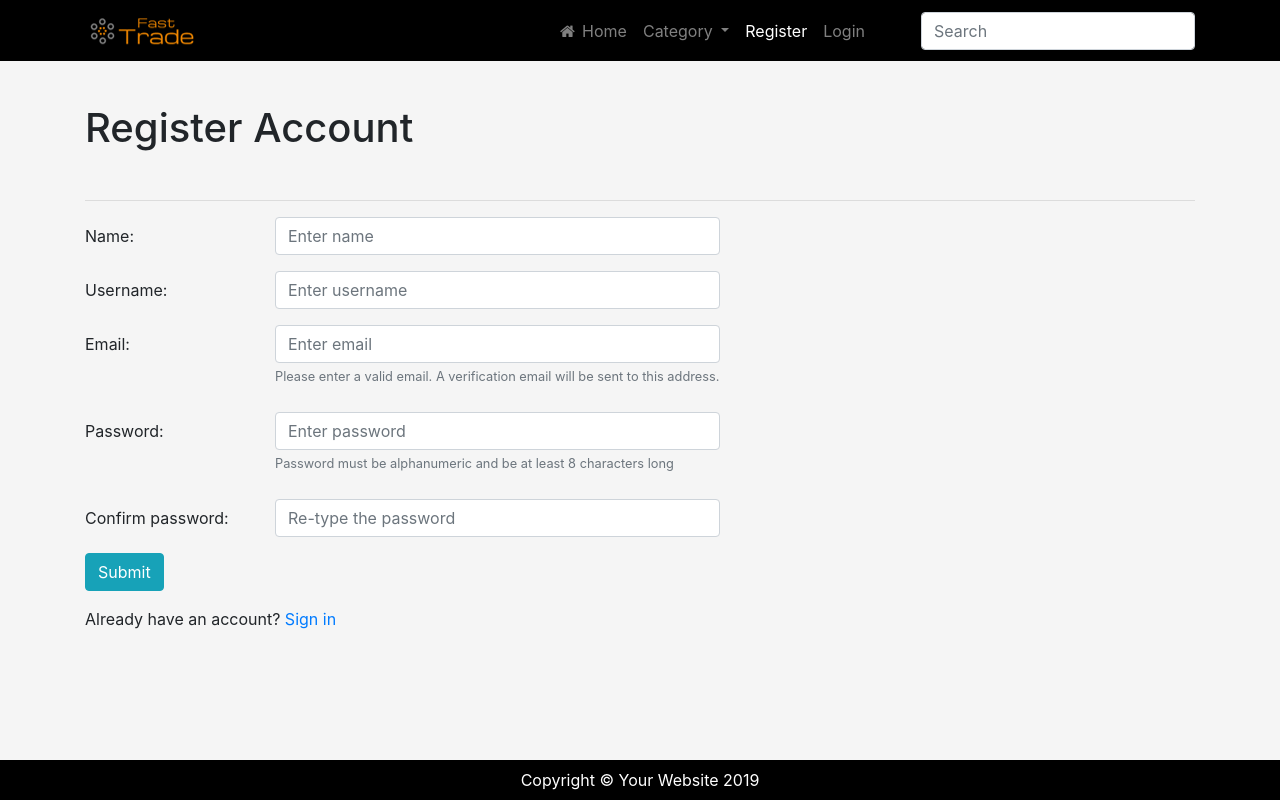
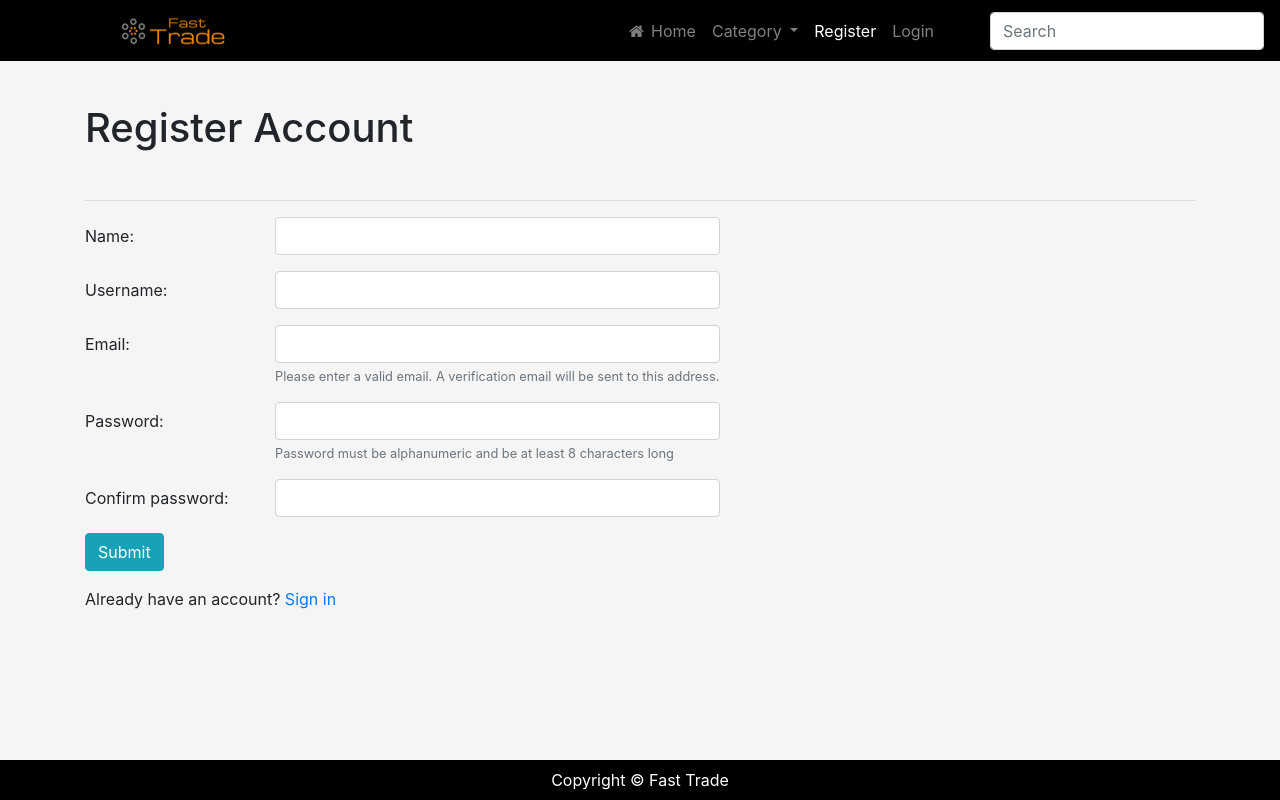
Before and after one commit to ianlaiky/ICT1004FinalProject, a PHP site: page /register.php in a window 1280 px wide. Run offline with PHP 8.4, Linux system fonts and the light colour scheme; tables that the repository leaves empty or names only in its code hold one stand-in row (values such as "Sample post").

Commit message:
chat fix and misc changes

```diff
--- a/css/shop-homepage.css
+++ b/css/shop-homepage.css
@@ -24,7 +24,7 @@ body {
   background-color: rgba(0,0,0, 0.4); /* Black w/opacity/see-through */
   color: white;
   /*font-weight: bold;*/
-  border: 3px solid #f1f1f1;
+  border: 1px solid #f1f1f1;
   position: absolute;
   top: 40%;
   left: 50%;
--- a/footer.inc.php
+++ b/footer.inc.php
@@ -1,7 +1,7 @@
 <!-- Footer -->
 <footer class="fixed-bottom py-2 bg-darker">
 	<div class="container">
-		<p class="m-0 text-center text-white">Copyright &copy; Your Website 2019</p>
+		<p class="m-0 text-center text-white">Copyright &copy; Fast Trade</p>
 	</div>
 <!-- /.container -->
 </footer>
--- a/header.inc.php
+++ b/header.inc.php
@@ -25,8 +25,8 @@
 
 <!-- Navigation -->
 <nav class="navbar navbar-expand-lg navbar-dark bg-darker fixed-top">
-  <div class="container">
-    <a class="navbar-brand" href="index.php"><img src="img/fast-trade-logo.png"></a>
+  <div class="container-fluid">
+    <a style="margin-left: 100px;"class="navbar-brand" href="index.php"><img src="img/fast-trade-logo.png"></a>
     <button class="navbar-toggler" type="button" data-toggle="collapse" data-target="#navbarResponsive" aria-controls="navbarResponsive" aria-expanded="false" aria-label="Toggle navigation">
       <span class="navbar-toggler-icon"></span>
     </button>
@@ -38,23 +38,6 @@
                 Home
             </a>
         </li>
-
-        <!--For products-->
-        <?php
-            if (isset($_SESSION['username'])) {
-              echo '<li class="nav-item dropdown">';
-              echo '<a class="nav-link dropdown-toggle" href="#" id="navbardrop" data-toggle="dropdown">Items</a>';
-              echo '<div class="dropdown-menu">';
-              echo '<a class="dropdown-item" href="user_items.php">My items</a>';
-              echo '<a class="dropdown-item" href="create_product.php">Sell an item</a>';
-              echo '</div>';
-              echo '</li>';
-
-                echo '<li class="nav-item">';
-                echo '<a class="nav-link" href="messageInbox.php?pid=0">Inbox</a>';
-                echo '</li>';
-            }
-        ?>
         <li class="nav-item dropdown">
             <a class="nav-link dropdown-toggle" href="#" id="navbarDropdownMenuLink" data-toggle="dropdown" aria-haspopup="true" aria-expanded="false">
               Category
@@ -76,6 +59,22 @@
                  ?>
             </div>
         </li>
+        <!--For products-->
+        <?php
+            if (isset($_SESSION['username'])) {
+                echo '<li class="nav-item dropdown">';
+                echo '<a class="nav-link dropdown-toggle" href="#" id="navbardrop" data-toggle="dropdown">Items</a>';
+                echo '<div class="dropdown-menu">';
+                echo '<a class="dropdown-item" href="user_items.php">My items</a>';
+                echo '<a class="dropdown-item" href="create_product.php">Sell an item</a>';
+                echo '</div>';
+                echo '</li>';
+                echo '<li class="nav-item">';
+                echo '<a class="nav-link" href="messageInbox.php?pid=0">Inbox</a>';
+                echo '</li>';
+            }
+        ?>
+
         <li <?=linkActive($ref1)?>>
             <a class="nav-link" href=<?php echo $ref1.".php" ?>>
                 <?php echo $ref1Name ?>
--- a/index.php
+++ b/index.php
@@ -33,7 +33,7 @@
       <!-- Page Content -->
       <div class="container-fluid">
         <div class="jumbotron"></div>
-        <h1 class="bg-text display-3">Sell, buy, trade. Today!</h1>
+        <h1 style="border-left: 0px; border-right:0px;"class="bg-text display-3">Sell, buy, trade. Today!</h1>
       </div>
 
       <div class="container">
--- a/product.php
+++ b/product.php
@@ -67,7 +67,7 @@
 
                 <?php if (isset($_SESSION['user_id']))
                 {
-                    echo '<a href="messageInbox.php?pid=<?php echo $productId?>&redirect=true" style="position: absolute; right: 30; bottom:0; " type="button" class="btn btn-dark btn-lg">Chat to buy now!</a>';
+                    echo '<a href="messageInbox.php?pid='.$productId.'&redirect=true" style="position: absolute; right: 30; bottom:0; " type="button" class="btn btn-dark btn-lg">Chat to buy now!</a>';
                 } else{
                     echo '<a href="login.php" style="position: absolute; right: 30; bottom:0;" type="button" class="btn btn-dark btn-lg">Interested? Login to buy now.</a>';
                 }
--- a/register.php
+++ b/register.php
@@ -162,36 +162,36 @@ mysqli_close($connection);
                 <div class="form-group row">
                     <label class="col-sm-2 col-form-label" for="name">Name:</label>
                     <div class="col-sm-5">
-                        <input placeholder="Enter name" type="text" class="form-control" name="name" value="<?php echo $name; ?>" required>
-                        <small  class="help-block"><?php echo $nameER ?></small>
+                        <input type="text" class="form-control" name="name" value="<?php echo $name; ?>">
+                        <small style="margin-bottom:0px" class="help-block"><?php echo $nameER ?></small>
                     </div>
                 </div>
                 <div class="form-group row">
                     <label class="col-sm-2 col-form-label" for="name">Username:</label>
                     <div class="col-sm-5">
-                        <input placeholder="Enter username" type="text" class="form-control" name="username" value="<?php echo $username; ?>" required>
-                        <small  class="help-block"><?php echo $usernameER ?></small>
+                        <input type="text" class="form-control" name="username" value="<?php echo $username; ?>">
+                        <small style="margin-bottom:0px" class="help-block"><?php echo $usernameER ?></small>
                     </div>
                 </div>
                 <div class="form-group row">
                     <label class="col-sm-2 col-form-label" for="email">Email:</label>
                     <div class="col-sm-5">
-                        <input placeholder="Enter email" aria-describedby="emailVerify" type="email" class="form-control" name="email" value="<?php echo $email; ?>" required>
-                        <small id="emailVerify" class="form-text text-muted">Please enter a valid email. A verification email will be sent to this address.</small>
+                        <input aria-describedby="emailVerify" type="email" class="form-control" name="email" value="<?php echo $email; ?>">
+                        <small style="margin-bottom:0px" id="emailVerify" class="form-text text-muted">Please enter a valid email. A verification email will be sent to this address.</small>
                     </div>
                 </div>
                 <div class="form-group row">
                     <label class="col-sm-2 col-form-label" for="password">Password:</label>
                     <div class="col-sm-5">
-                        <input placeholder="Enter password" aria-describedby="passwordVerify" type="password" class="form-control" name="password" required>
-                        <small id="passwordVerify" class="form-text text-muted">Password must be alphanumeric and be at least 8 characters long</small>
+                        <input aria-describedby="passwordVerify" type="password" class="form-control" name="password">
+                        <small style="margin-bottom:0px" id="passwordVerify" class="form-text text-muted">Password must be alphanumeric and be at least 8 characters long</small>
                     </div>
                 </div>
                 <div class="form-group row">
                     <label class="col-sm-2 col-form-label" for="confirm">Confirm password:</label>
                     <div class="col-sm-5">
-                        <input placeholder="Re-type the password" type="password" class="form-control" name="confirm" required>
-                        <small  class="help-block"><?php echo $confirmER ?></small>
+                        <input type="password" class="form-control" name="confirm">
+                        <small style="margin-bottom:0px" class="help-block"><?php echo $confirmER ?></small>
                     </div>
                 </div>
                 <div class="form-group row">
```
